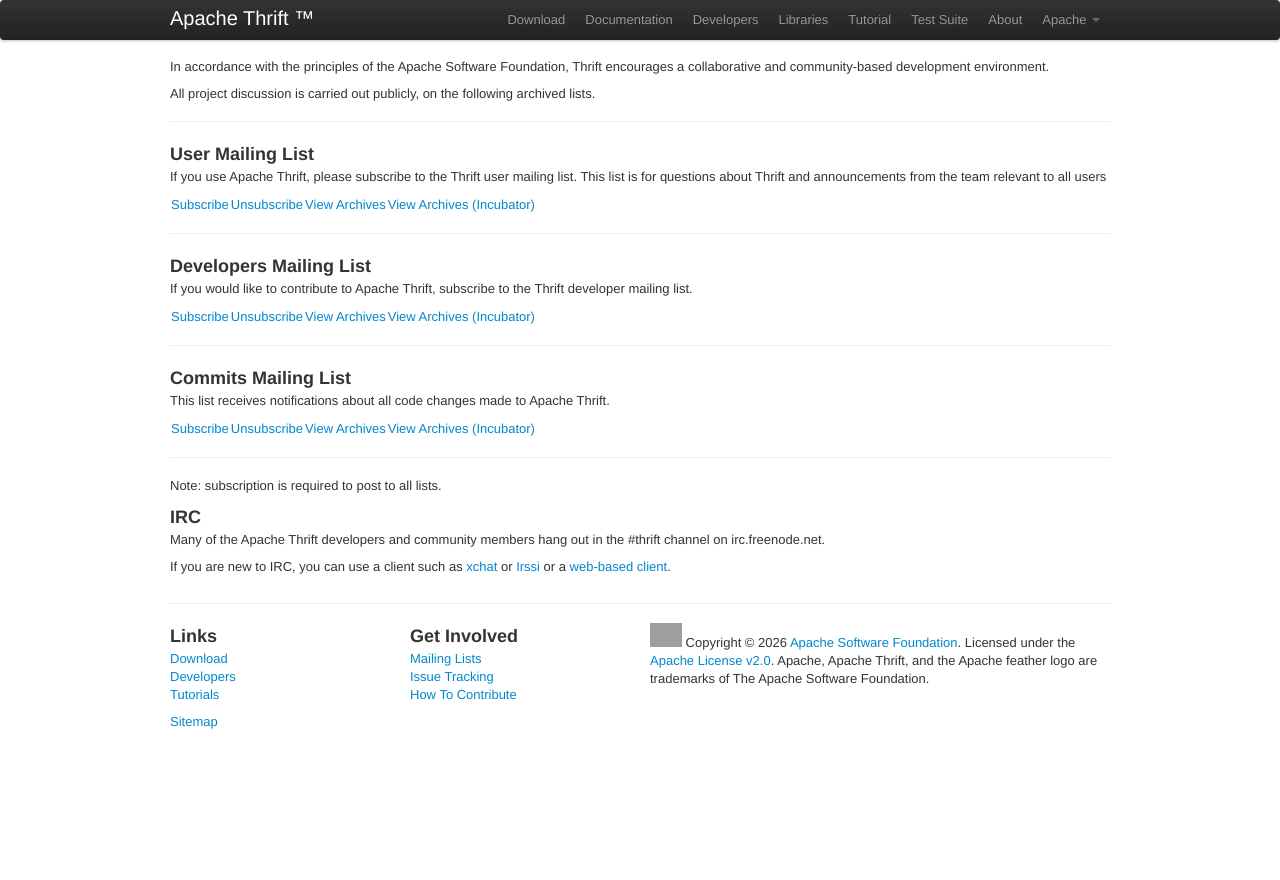
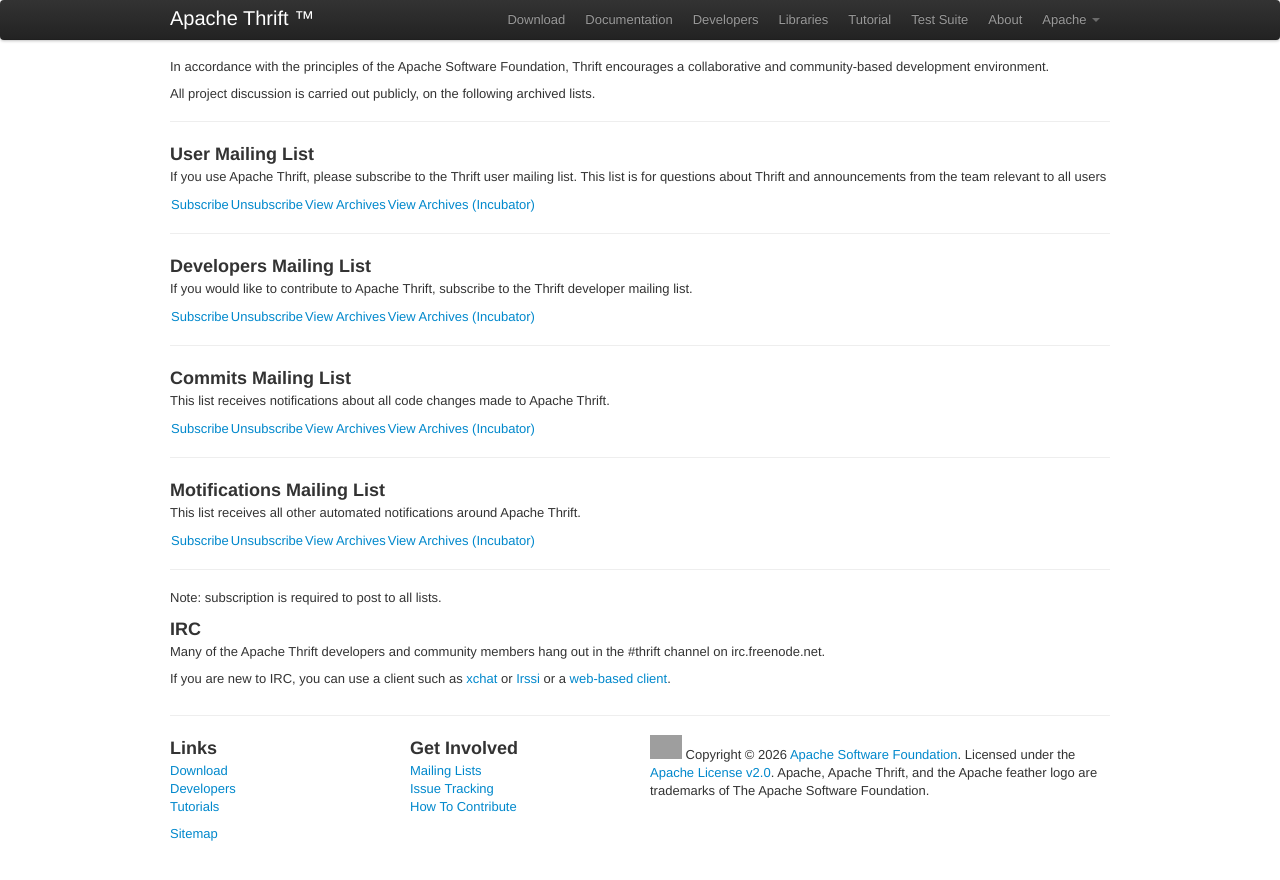
Before and after one commit to apache/thrift-website, a Jekyll site: the page built from mailing.md, in a window 1280 px wide. Shown: the top 880 px of the page. Built offline with Jekyll 4.4.1, drawn with Linux system fonts in a browser that asks for light colours; grey boxes are pictures that could not be loaded.

Commit message:
added notifications list

```diff
--- a/mailing.md
+++ b/mailing.md
@@ -29,6 +29,13 @@
 
 ---
 
+### Motifications Mailing List
+This list receives all other automated notifications around Apache Thrift.
+
+[Subscribe](mailto:notifications-subscribe@thrift.apache.org) | [Unsubscribe](mailto:notifications-unsubscribe@thrift.apache.org) | [View Archives](http://mail-archives.apache.org/mod_mbox/thrift-notifications) | [View Archives (Incubator)](http://mail-archives.apache.org/mod_mbox/incubator-thrift-notifications)
+
+---
+
 Note: subscription is required to post to all lists.
 
 ### IRC
```
